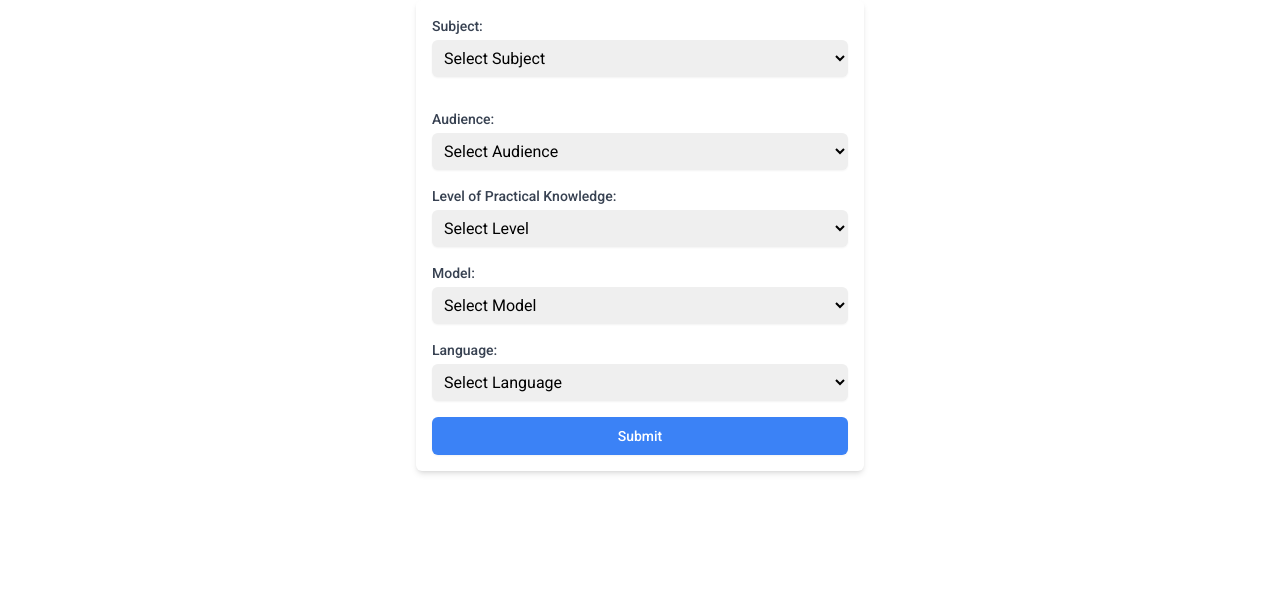
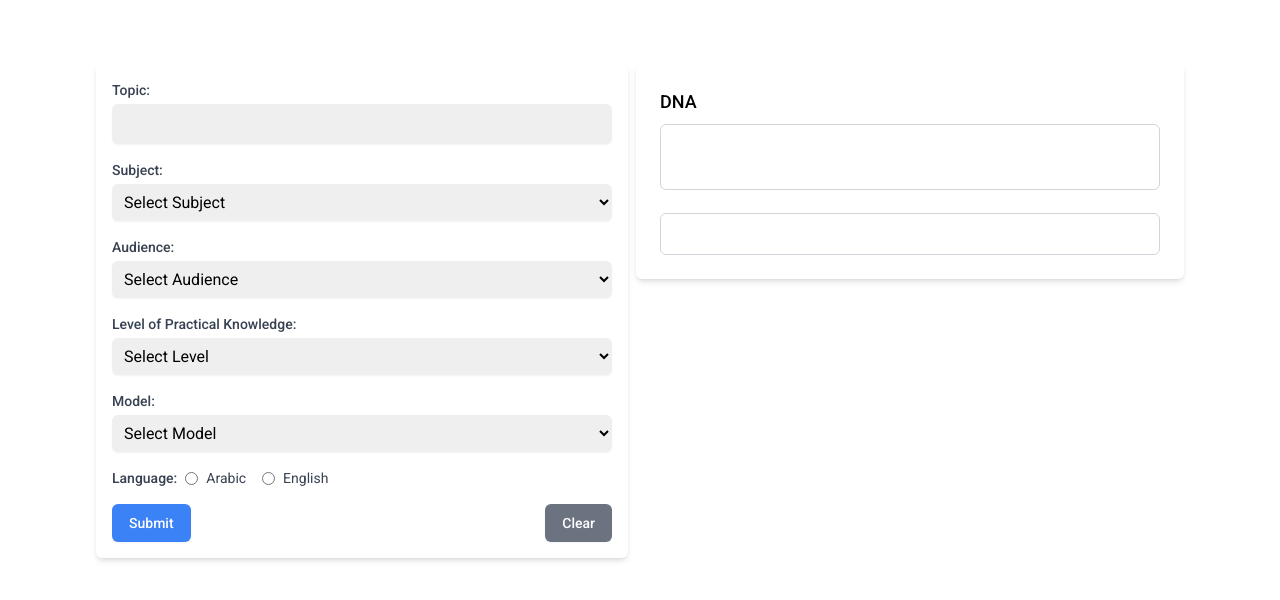
Before and after one commit to MohamedHesham1/DNAx-Frontend, a React (Vite) app: page / in a window 1280 px wide. Shown: the top 600 px of the page. Built offline with nearby package versions, Linux system fonts and the light colour scheme.

Commit message:
style: :lipstick: enhance ModelForm styles

```diff
--- a/src/components/ModelForm.jsx
+++ b/src/components/ModelForm.jsx
@@ -1,33 +1,69 @@
-import { useState } from 'react';
-import { Enums } from '../services/enums'; // Import the enums
-
+import { useEffect, useState } from 'react';
+import { Enums } from '../services/enums';
 const ModelForm = () => {
+  const [topic, setTopic] = useState('');
   const [subject, setSubject] = useState('');
   const [audience, setAudience] = useState('');
   const [levelOfPracticalKnowledge, setLevelOfPracticalKnowledge] =
     useState('');
   const [model, setModel] = useState('');
   const [language, setLanguage] = useState('');
+  const [formData, setFormData] = useState({});
 
   const handleSubmit = (event) => {
     event.preventDefault();
 
-    console.log('Form submitted:', {
+    const data = {
+      topic,
       subject,
       audience,
       levelOfPracticalKnowledge,
       model,
       language,
-    });
+    };
 
-    // Submit the form data to your backend or perform the desired action here
+    setFormData(data);
+    console.log(formData);
+  };
+
+  useEffect(() => {
+    console.log(formData);
+  }, [formData]);
+
+  const handleClear = () => {
+    setTopic('');
+    setSubject('');
+    setAudience('');
+    setLevelOfPracticalKnowledge('');
+    setModel('');
+    setLanguage('');
+    setFormData({});
   };
 
   return (
+    <div className='mx-auto'>
+      <div className='flex flex-col my-16 px-24 items-start md:flex-row space-y-4 md:space-y-0'>
         <form
           onSubmit={handleSubmit}
-      className='flex flex-col space-y-4 max-w-md mx-auto p-4 bg-white shadow-md rounded-md'
+          className='flex-1 md:mr-2 p-4 bg-white shadow-md rounded-md'
         >
+          <div className='mb-4'>
+            <label
+              htmlFor='topic'
+              className='block text-sm font-medium text-gray-700'
+            >
+              Topic:
+            </label>
+            <input
+              type='text'
+              id='topic'
+              value={topic}
+              onChange={(e) => setTopic(e.target.value)}
+              className='mt-1 bg-[#EFEFEF] block w-full rounded-md border-gray-300 shadow-sm focus:ring-blue-500 focus:border-blue-500 p-2'
+              required
+            />
+          </div>
+
           <div className='mb-4'>
             <label
               htmlFor='subject'
@@ -116,35 +152,62 @@ const ModelForm = () => {
             </select>
           </div>
 
-      <div className='mb-4'>
-        <label
-          htmlFor='language'
-          className='block text-sm font-medium text-gray-700'
-        >
+          <div className='mb-4 flex items-center'>
+            <span className='block text-sm font-medium text-gray-700 mr-2'>
               Language:
+            </span>
+            {Enums.Language.map((option) => (
+              <div key={option.value} className='flex items-center mr-4'>
+                <input
+                  type='radio'
+                  id={option.value}
+                  name='language'
+                  value={option.value}
+                  checked={language === option.value}
+                  onChange={(e) => setLanguage(e.target.value)}
+                  className='mr-2'
+                />
+                <label htmlFor={option.value} className='text-sm text-gray-700'>
+                  {option.label}
                 </label>
-        <select
-          id='language'
-          value={language}
-          onChange={(e) => setLanguage(e.target.value)}
-          className='mt-1 block w-full rounded-md border-gray-300 shadow-sm focus:ring-blue-500 focus:border-blue-500 p-2'
-        >
-          <option value=''>Select Language</option>
-          {Enums.Language.map((option) => (
-            <option key={option.value} value={option.value}>
-              {option.label}
-            </option>
+              </div>
             ))}
-        </select>
           </div>
 
+          <div className='flex justify-between'>
             <button
               type='submit'
-        className='w-full py-2 px-4 border border-transparent rounded-md shadow-sm text-sm font-medium text-white bg-blue-500 hover:bg-blue-600 focus:outline-none focus:ring-2 focus:ring-offset-2 focus:ring-blue-500 transition duration-150 ease-in-out'
+              className='py-2 px-4 border border-transparent rounded-md shadow-sm text-sm font-medium text-white bg-blue-500 hover:bg-blue-600 focus:outline-none focus:ring-2 focus:ring-offset-2 focus:ring-blue-500 transition duration-150 ease-in-out'
             >
               Submit
             </button>
+            <button
+              type='button'
+              onClick={handleClear}
+              className='py-2 px-4 border border-transparent rounded-md shadow-sm text-sm font-medium text-white bg-gray-500 hover:bg-gray-600 focus:outline-none focus:ring-2 focus:ring-offset-2 focus:ring-gray-500 transition duration-150 ease-in-out'
+            >
+              Clear
+            </button>
+          </div>
         </form>
+
+        {/* Display section */}
+        <div className='flex-1 p-6 bg-white shadow-md rounded-md'>
+          <h2 className='text-lg font-medium mb-2'>DNA</h2>
+          <textarea
+            className='w-full h-24 md:h-full border border-gray-300 rounded-md px-3 py-2 mb-2 md:mb-4 resize-none'
+            readOnly
+            value=''
+          />
+          <input
+            type='text'
+            className='w-full border border-gray-300 rounded-md px-3 py-2'
+            readOnly
+            value=''
+          />
+        </div>
+      </div>
+    </div>
   );
 };
 
```
Lines whose indentation alone changed are shown as unchanged.
